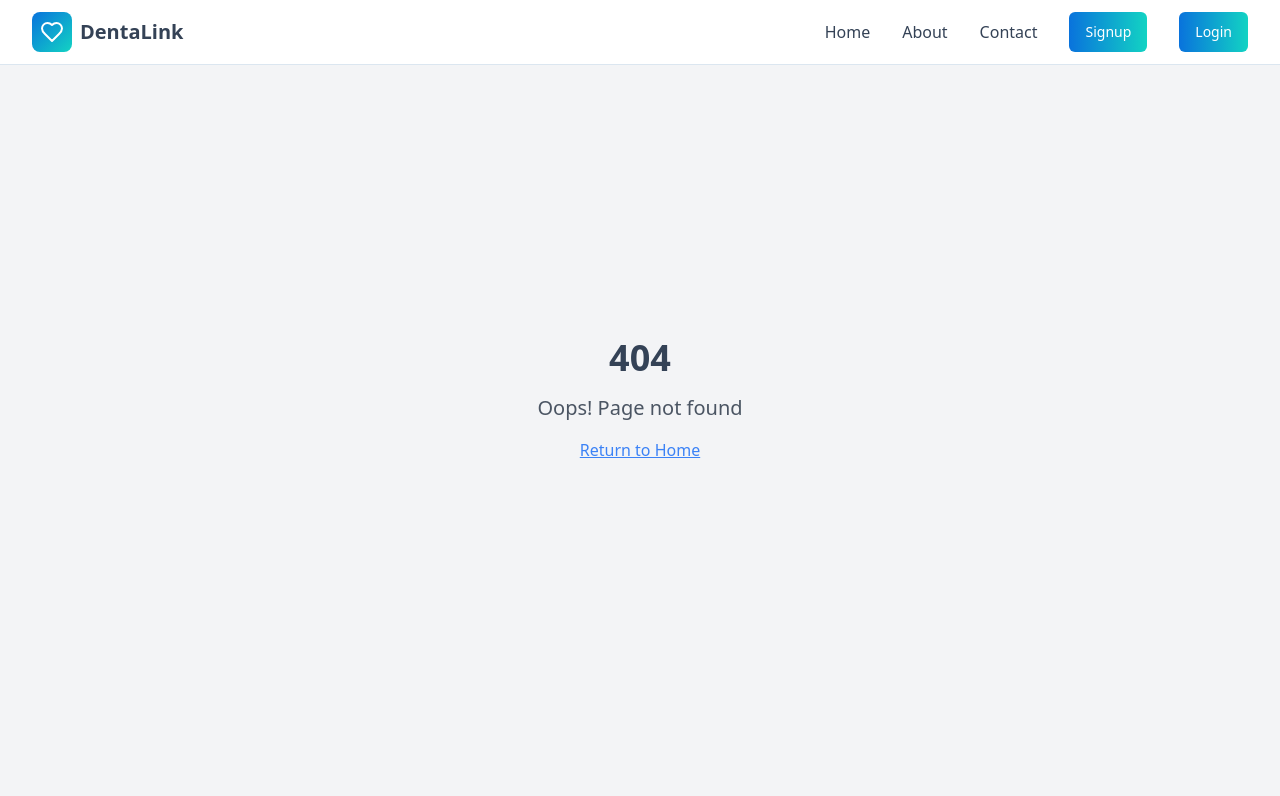
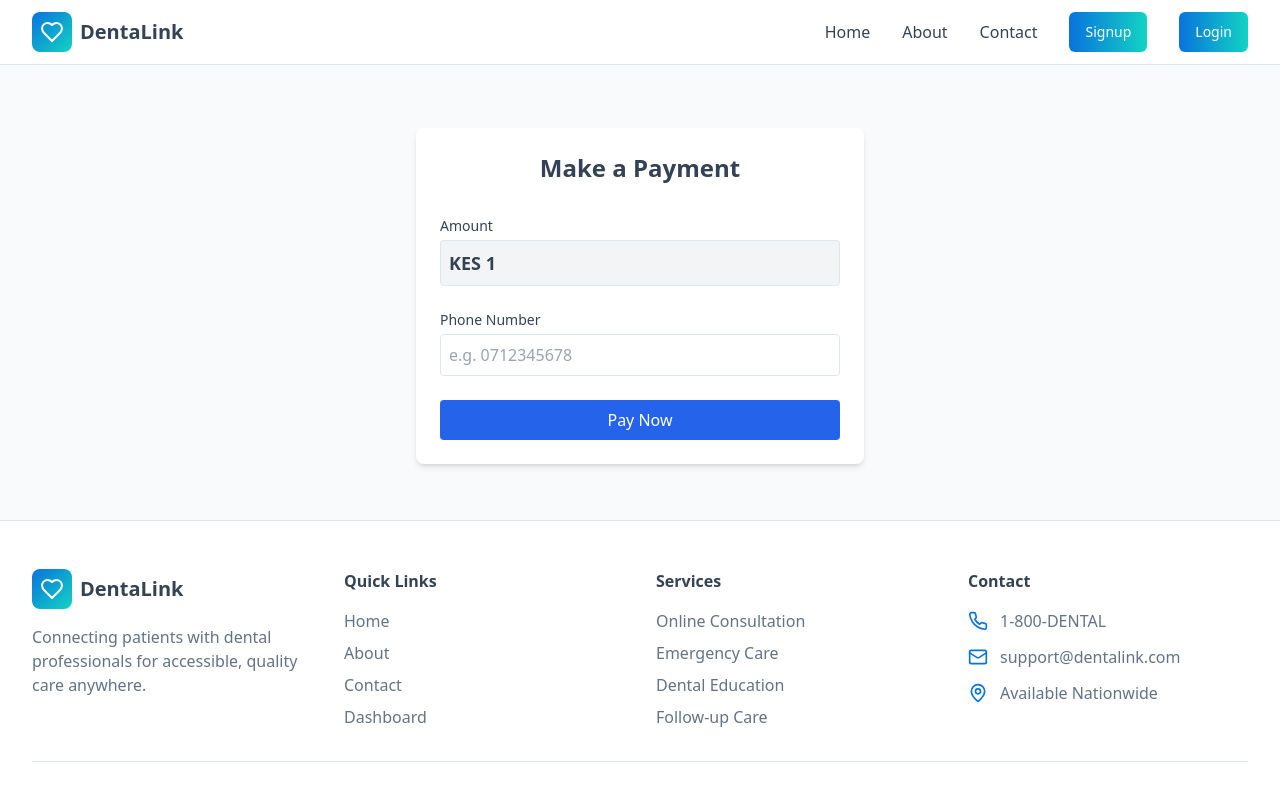
Before and after one commit to TanuiDev/smile-access-hub, a React (Vite) app: page /pay in a window 1280 px wide. Shown: the top 796 px of the page. Built offline with nearby package versions, Linux system fonts and the light colour scheme.

Commit message:
complete payment details

```diff
--- a/src/App.tsx
+++ b/src/App.tsx
@@ -14,6 +14,7 @@ import Navbar from "@/components/Navbar";
 import Footer from "./components/Footer";
 import { ProtectedRoute } from "./components/ProtectedRoute";
 import AddDentist from "./components/AddDentist";
+import MakePayments from "./components/MakePayments";
 
 const queryClient = new QueryClient();
 
@@ -35,6 +36,7 @@ const App = () => (
           <Route path="/contact" element={<Contact />} />
           <Route path="/login" element={<Login />} />
           <Route path="/register" element={<Signup />} />
+          <Route path="/pay" element={<MakePayments />} />
           <Route path="*" element={<NotFound />} />
         </Routes>
         <Footer />
--- a/src/components/MakePayments.tsx
+++ b/src/components/MakePayments.tsx
@@ -1,6 +1,6 @@
 import React, { useState } from 'react';
 
-const FIXED_AMOUNT = 1000; // You can change this value as needed
+const FIXED_AMOUNT = 1;
 
 const MakePayments = () => {
   const [phoneNumber, setPhoneNumber] = useState('');
@@ -25,7 +25,7 @@ const MakePayments = () => {
   };
 
   return (
-    <div className="flex items-center justify-center min-h-[60vh] px-2">
+    <div className="flex items-center justify-center  min-h-[60vh] px-2  pt-24 md:pt-28 ">
       <form
         onSubmit={handleSubmit}
         className="w-full max-w-md bg-white rounded-lg shadow-md p-6 flex flex-col gap-6"
```
